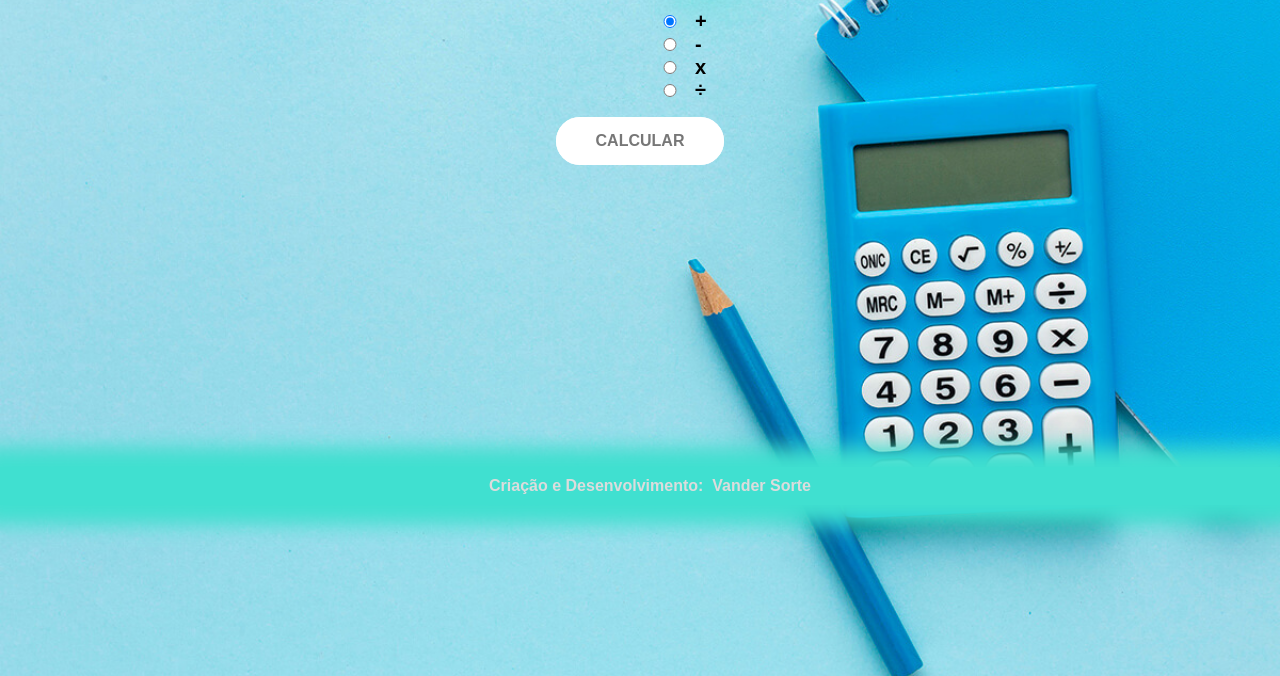
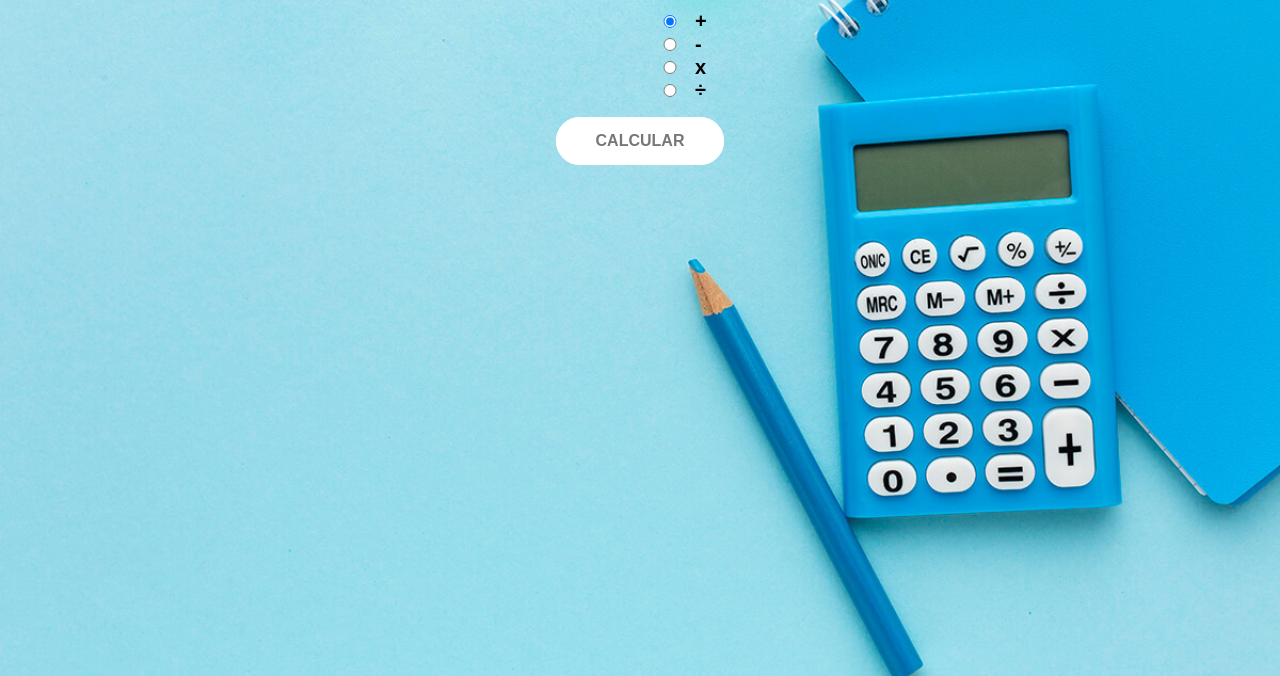
Before and after one commit to vandersorte/ModelodeTabuada, a plain HTML site: page index.html in a window 1280 px wide. Shown: the part 124-800 px from the top of the page. Drawn offline with Linux system fonts and the light colour scheme.

Commit message:
Exclusão do Rodapé

```diff
--- a/index.html
+++ b/index.html
@@ -37,11 +37,6 @@
         </div>
     </section>
 
-    <footer>
-        <div class="foo">
-            Criação e Desenvolvimento: &nbsp;Vander Sorte
-        </div>
-    </footer>
     <script src="scripts/script.js"></script>
 </body>
 
--- a/styles/style.css
+++ b/styles/style.css
@@ -125,14 +125,3 @@ body {
     width: 200px;
     height: 200px;
 }
-
-.foo {
-    position: relative;
-    font-weight: bold;
-    color: gainsboro;
-    background: turquoise;
-    box-shadow: 0 0 20px 20px turquoise;
-    padding: 10px 0px 10px 20px;
-    text-align: center;
-    top: 150px;
-}
```
